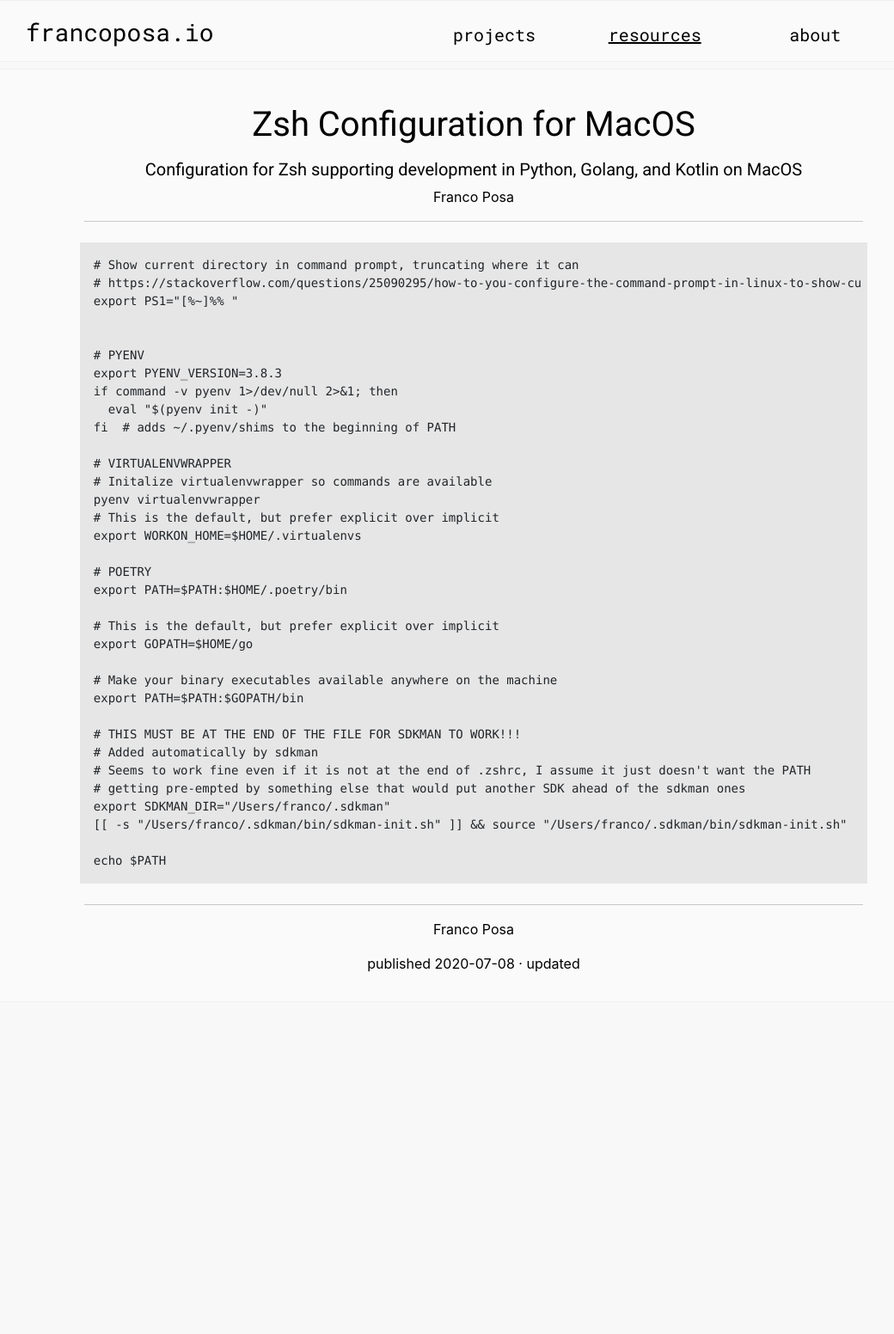
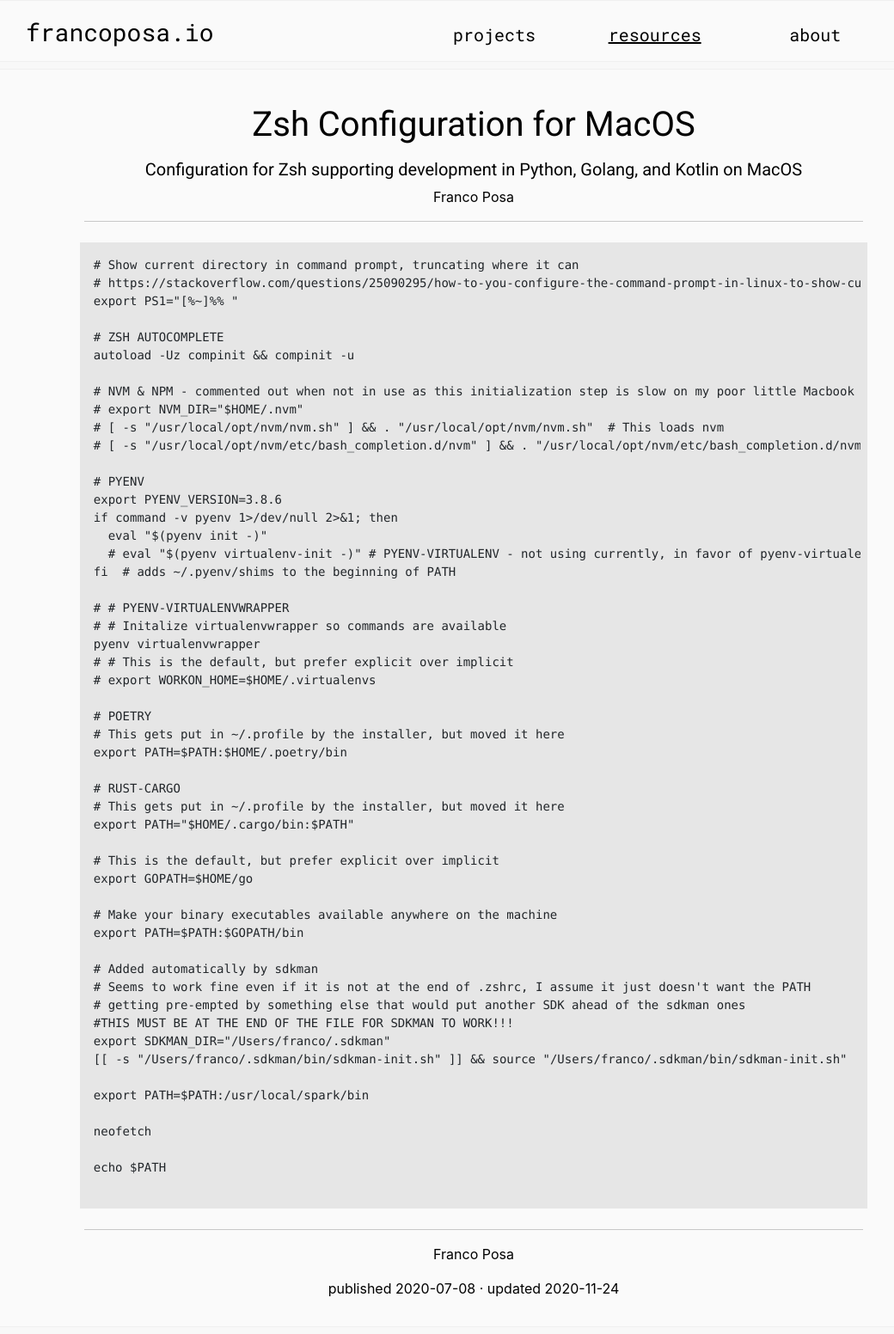
Before and after one commit to francojposa/personal-site, a Jekyll site: the page built from _resources_dev_setup_guides/zsh-macos.md, in a window 1280 px wide. Shown: the whole page at 86% size, without its empty margins (89-1129 px from the left). Built offline with Jekyll 4.4.1, drawn with Linux system fonts in a browser that asks for light colours; before the commit the page ends 1174 px from its top, so only the background shows below that.

Commit message:
updated mac zhsrc post

````diff
--- a/_resources_dev_setup_guides/zsh-macos.md
+++ b/_resources_dev_setup_guides/zsh-macos.md
@@ -4,6 +4,7 @@ title: "Zsh Configuration for MacOS"
 slug: zsh-configuration-macos
 description: "Configuration for Zsh supporting development in Python, Golang, and Kotlin on MacOS"
 published_date: 2020-07-08
+updated_date: 2020-11-24
 author: Franco Posa
 order_number: 9
 ---
@@ -13,21 +14,34 @@ order_number: 9
 # https://stackoverflow.com/questions/25090295/how-to-you-configure-the-command-prompt-in-linux-to-show-current-directory
 export PS1="[%~]%% "
 
+# ZSH AUTOCOMPLETE
+autoload -Uz compinit && compinit -u
+
+# NVM & NPM - commented out when not in use as this initialization step is slow on my poor little Macbook Air
+# export NVM_DIR="$HOME/.nvm"
+# [ -s "/usr/local/opt/nvm/nvm.sh" ] && . "/usr/local/opt/nvm/nvm.sh"  # This loads nvm
+# [ -s "/usr/local/opt/nvm/etc/bash_completion.d/nvm" ] && . "/usr/local/opt/nvm/etc/bash_completion.d/nvm"  # This loads nvm bash_completion
 
 # PYENV
-export PYENV_VERSION=3.8.3
+export PYENV_VERSION=3.8.6
 if command -v pyenv 1>/dev/null 2>&1; then
   eval "$(pyenv init -)"
+  # eval "$(pyenv virtualenv-init -)" # PYENV-VIRTUALENV - not using currently, in favor of pyenv-virtualenvwrapper
 fi  # adds ~/.pyenv/shims to the beginning of PATH
 
-# VIRTUALENVWRAPPER
-# Initalize virtualenvwrapper so commands are available
+# # PYENV-VIRTUALENVWRAPPER
+# # Initalize virtualenvwrapper so commands are available
 pyenv virtualenvwrapper
-# This is the default, but prefer explicit over implicit
-export WORKON_HOME=$HOME/.virtualenvs
+# # This is the default, but prefer explicit over implicit
+# export WORKON_HOME=$HOME/.virtualenvs
 
 # POETRY
+# This gets put in ~/.profile by the installer, but moved it here
 export PATH=$PATH:$HOME/.poetry/bin
+
+# RUST-CARGO
+# This gets put in ~/.profile by the installer, but moved it here
+export PATH="$HOME/.cargo/bin:$PATH"
 
 # This is the default, but prefer explicit over implicit
 export GOPATH=$HOME/go
@@ -35,12 +49,17 @@ export GOPATH=$HOME/go
 # Make your binary executables available anywhere on the machine
 export PATH=$PATH:$GOPATH/bin
 
-# THIS MUST BE AT THE END OF THE FILE FOR SDKMAN TO WORK!!!
 # Added automatically by sdkman
 # Seems to work fine even if it is not at the end of .zshrc, I assume it just doesn't want the PATH
 # getting pre-empted by something else that would put another SDK ahead of the sdkman ones
+#THIS MUST BE AT THE END OF THE FILE FOR SDKMAN TO WORK!!!
 export SDKMAN_DIR="/Users/franco/.sdkman"
 [[ -s "/Users/franco/.sdkman/bin/sdkman-init.sh" ]] && source "/Users/franco/.sdkman/bin/sdkman-init.sh"
 
+export PATH=$PATH:/usr/local/spark/bin
+
+neofetch
+
 echo $PATH
+
 ```
````
